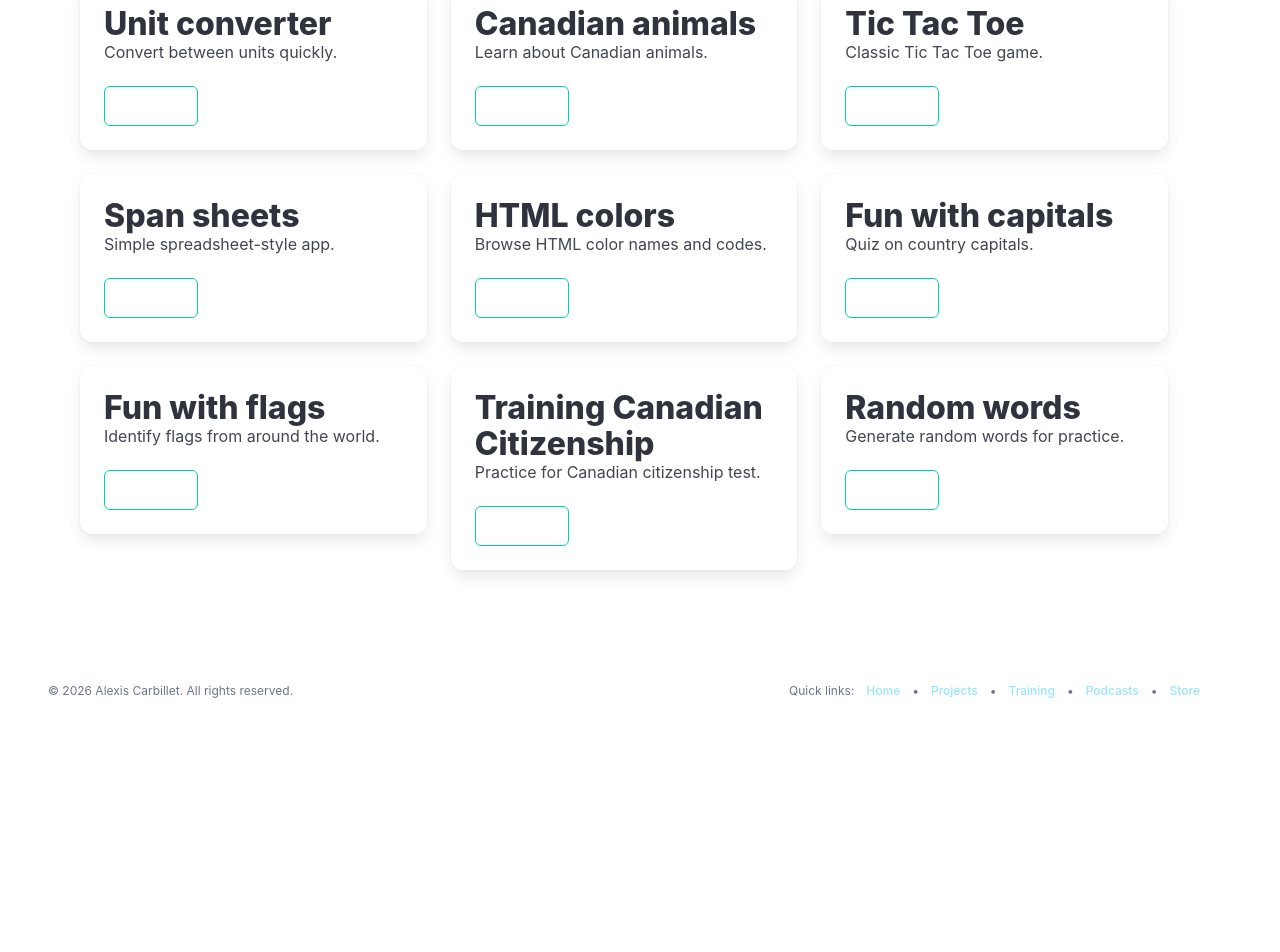
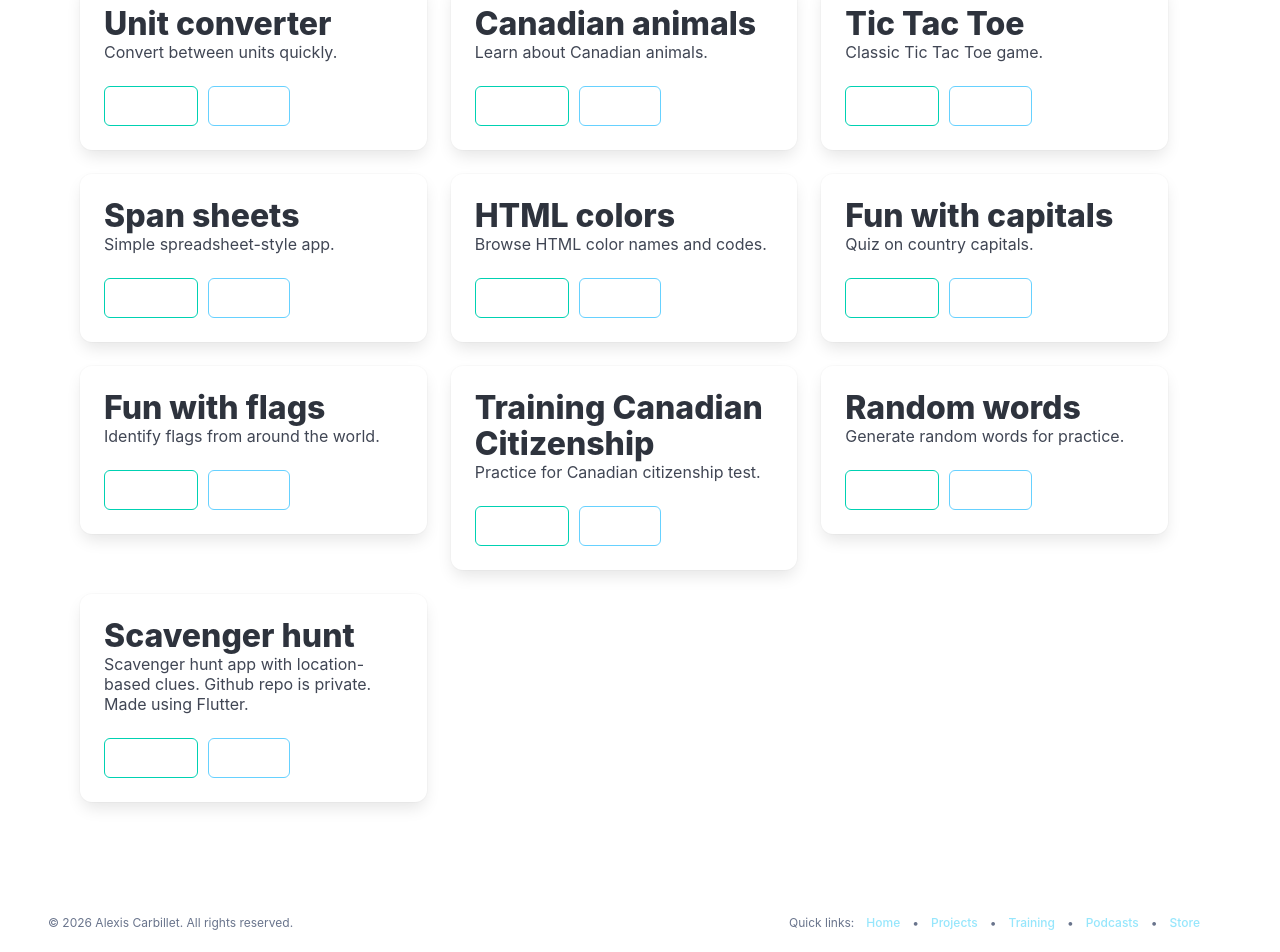
Before and after one commit to alexiscarbillet/alexis-carbillet, a React (Vite) app: page /projects/android in a window 1280 px wide. Shown: the part 228-1180 px from the top of the page. Before the commit the page ends 960 px from the top, so only its background shows below. Built offline with nearby package versions, Linux system fonts and the light colour scheme.

Commit message:
add new app

```diff
--- a/src/ProjectsAndroid.jsx
+++ b/src/ProjectsAndroid.jsx
@@ -7,15 +7,16 @@ export default function ProjectsAndroid() {
   const { t } = useTranslation();
 
   const androidApps = [
-    { title: "Unit converter", url: "https://coding.alexis-carbillet.com/apps/unit-converter/app.html", descriptionKey: "projects.desc.android.unitConverter" },
-    { title: "Canadian animals", url: "https://coding.alexis-carbillet.com/apps/canadian-animals/app.html", descriptionKey: "projects.desc.android.canadianAnimals" },
-    { title: "Tic Tac Toe", url: "https://coding.alexis-carbillet.com/apps/tic-tac-toe/app.html", descriptionKey: "projects.desc.android.ticTacToe" },
-    { title: "Span sheets", url: "https://coding.alexis-carbillet.com/apps/spansheets/app.html", descriptionKey: "projects.desc.android.spanSheets" },
-    { title: "HTML colors", url: "https://coding.alexis-carbillet.com/apps/html-colors/app.html", descriptionKey: "projects.desc.android.htmlColors" },
-    { title: "Fun with capitals", url: "https://coding.alexis-carbillet.com/apps/fun-with-capitals/app.html", descriptionKey: "projects.desc.android.funWithCapitals" },
-    { title: "Fun with flags", url: "https://coding.alexis-carbillet.com/apps/fun-with-flags/app.html", descriptionKey: "projects.desc.android.funWithFlags" },
-    { title: "Training Canadian Citizenship", url: "https://coding.alexis-carbillet.com/apps/training-citizenship/app.html", descriptionKey: "projects.desc.android.trainingCanadianCitizenship" },
-    { title: "Random words", url: "https://coding.alexis-carbillet.com/apps/random-words/app.html", descriptionKey: "projects.desc.android.randomWords" },
+    { title: "Unit converter", url: "https://coding.alexis-carbillet.com/apps/unit-converter/app.html", url2: "https://github.com/alexiscarbillet/apps/tree/main/unitconverter", descriptionKey: "projects.desc.android.unitConverter" },
+    { title: "Canadian animals", url: "https://coding.alexis-carbillet.com/apps/canadian-animals/app.html", url2: "https://github.com/alexiscarbillet/apps/tree/main/canadiananimals", descriptionKey: "projects.desc.android.canadianAnimals" },
+    { title: "Tic Tac Toe", url: "https://coding.alexis-carbillet.com/apps/tic-tac-toe/app.html", url2: "https://github.com/alexiscarbillet/apps/tree/main/tictactoe", descriptionKey: "projects.desc.android.ticTacToe" },
+    { title: "Span sheets", url: "https://coding.alexis-carbillet.com/apps/spansheets/app.html", url2: "https://github.com/alexiscarbillet/apps/tree/main/SpanSheets",  descriptionKey: "projects.desc.android.spanSheets" },
+    { title: "HTML colors", url: "https://coding.alexis-carbillet.com/apps/html-colors/app.html", url2: "https://github.com/alexiscarbillet/apps/tree/main/htmlcolors", descriptionKey: "projects.desc.android.htmlColors" },
+    { title: "Fun with capitals", url: "https://coding.alexis-carbillet.com/apps/fun-with-capitals/app.html", url2: "https://github.com/alexiscarbillet/apps/tree/main/Funwithcapitals", descriptionKey: "projects.desc.android.funWithCapitals" },
+    { title: "Fun with flags", url: "https://coding.alexis-carbillet.com/apps/fun-with-flags/app.html", url2: "https://github.com/alexiscarbillet/apps/tree/main/funwithflags", descriptionKey: "projects.desc.android.funWithFlags" },
+    { title: "Training Canadian Citizenship", url: "https://coding.alexis-carbillet.com/apps/training-citizenship/app.html", url2: "https://github.com/alexiscarbillet/apps/tree/main/trainingcanadiancitizenship", descriptionKey: "projects.desc.android.trainingCanadianCitizenship" },
+    { title: "Random words", url: "https://coding.alexis-carbillet.com/apps/random-words/app.html", url2: "https://github.com/alexiscarbillet/apps/tree/main/advancedwords",descriptionKey: "projects.desc.android.randomWords" },
+    { title: "Scavenger hunt", url: "https://coding.alexis-carbillet.com/apps/scavenger-hunt/app.html", url2: "https://github.com/alexiscarbillet/scavenger_app", descriptionKey: "projects.desc.android.scavengerHunt" },
   ];
 
   return (
@@ -38,8 +39,13 @@ export default function ProjectsAndroid() {
                     <p className="title" style={{ wordBreak: 'normal' }}>{item.title}</p>
                     {item.descriptionKey && <p className="subtitle is-6">{t(item.descriptionKey)}</p>}
                     <a className="button is-primary is-outlined" href={item.url} target="_blank" rel="noopener noreferrer">
-                      {t("projects.websiteButton")}
+                      {t("buttons.website")}
                     </a>
+                    {item.url2 && (
+                      <a className="button is-info is-outlined" href={item.url2} target="_blank" rel="noopener noreferrer" style={{ marginLeft: '10px' }}>
+                        {t("buttons.github")}
+                      </a>
+                    )}
                   </div>
                 </div>
               </div>
--- a/src/i18n/en.json
+++ b/src/i18n/en.json
@@ -11,6 +11,7 @@
   },
   "buttons": {
     "website": "Website",
+    "github": "Github",
     "spotify": "Listen on Spotify",
     "play": "Play episode",
     "playing": "Playing"
@@ -44,7 +45,8 @@
         "funWithCapitals": "Quiz on country capitals.",
         "funWithFlags": "Identify flags from around the world.",
         "trainingCanadianCitizenship": "Practice for Canadian citizenship test.",
-        "randomWords": "Generate random words for practice."
+        "randomWords": "Generate random words for practice.",
+        "scavengerHunt": "Scavenger hunt app with location-based clues. Github repo is private. Made using Flutter."
       },
       "docker": {
         "dataScience39": "Docker image preconfigured for data science (Python 3.9).",
--- a/src/i18n/es.json
+++ b/src/i18n/es.json
@@ -11,6 +11,7 @@
   },
   "buttons": {
     "website": "Sitio web",
+    "github": "Github",
     "spotify": "Escuchar en Spotify",
     "play": "Reproducir episodio",
     "playing": "Reproduciendo"
@@ -44,7 +45,8 @@
         "funWithCapitals": "Cuestionario sobre capitales de países.",
         "funWithFlags": "Identificar banderas de todo el mundo.",
         "trainingCanadianCitizenship": "Practicar para el examen de ciudadanía canadiense.",
-        "randomWords": "Generar palabras aleatorias para practicar."
+        "randomWords": "Generar palabras aleatorias para practicar.",
+        "scavengerHunt": "Aplicación de búsqueda del tesoro con pistas basadas en ubicación. El repositorio de Github es privado. Hecho usando Flutter."
       },
       "docker": {
         "dataScience39": "Imagen Docker preconfigurada para ciencia de datos (Python 3.9).",
--- a/src/i18n/fr.json
+++ b/src/i18n/fr.json
@@ -11,6 +11,7 @@
   },
   "buttons": {
     "website": "Site web",
+    "github": "Github",
     "spotify": "Écouter sur Spotify",
     "play": "Écouter cet épisode",
     "playing": "En lecture"
@@ -45,7 +46,8 @@
         "funWithCapitals": "Quiz sur les capitales des pays.",
         "funWithFlags": "Identifier les drapeaux du monde.",
         "trainingCanadianCitizenship": "Entraînez-vous pour l'examen de citoyenneté canadienne.",
-        "randomWords": "Générez des mots aléatoires pour vous entraîner."
+        "randomWords": "Générez des mots aléatoires pour vous entraîner.",
+        "scavengerHunt": "Application de chasse au trésor avec des indices basés sur la localisation. Le dépôt Github est privé. Réalisé avec Flutter."
       },
       "docker": {
         "dataScience39": "Image Docker préconfigurée pour la data science (Python 3.9).",
```
